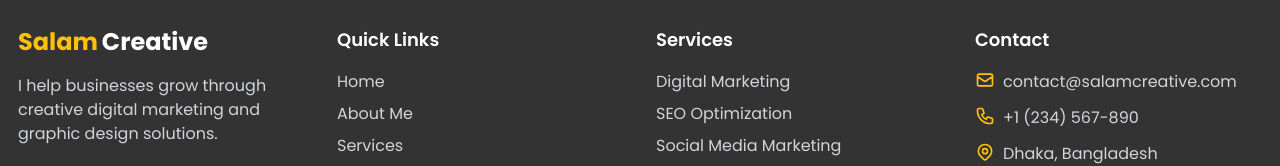
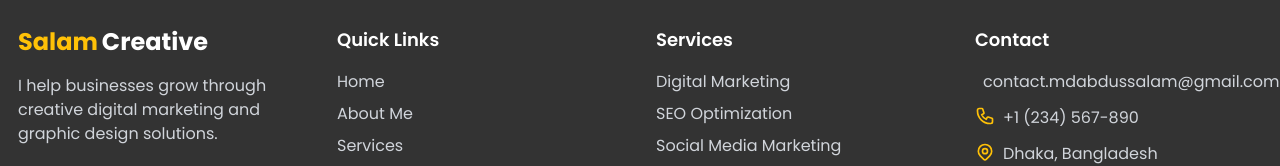
Before and after one commit to maya777m/salam-creative-hub, a React (Vite) app: page / in a window 1280 px wide. Shown: the part 4721-4887 px from the top of the page. Built offline with nearby package versions, Linux system fonts and the light colour scheme.

Commit message:
Visual edit in Lovable
Edited UI in Lovable

```diff
--- a/src/components/Footer.tsx
+++ b/src/components/Footer.tsx
@@ -121,9 +121,7 @@ const Footer: React.FC = () => {
                 <svg xmlns="http://www.w3.org/2000/svg" className="h-5 w-5 mr-2 text-amber-500" fill="none" viewBox="0 0 24 24" stroke="currentColor">
                   <path strokeLinecap="round" strokeLinejoin="round" strokeWidth={2} d="M3 8l7.89 5.26a2 2 0 002.22 0L21 8M5 19h14a2 2 0 002-2V7a2 2 0 00-2-2H5a2 2 0 00-2 2v10a2 2 0 002 2z" />
                 </svg>
-                <a href="mailto:contact@salamcreative.com" className="text-gray-300 hover:text-amber-500 transition-colors">
-                  contact@salamcreative.com
-                </a>
+                <a href="mailto:contact@salamcreative.com" className="text-gray-300 hover:text-amber-500 transition-colors">contact.mdabdussalam@gmail.com</a>
               </li>
               <li className="flex items-start">
                 <svg xmlns="http://www.w3.org/2000/svg" className="h-5 w-5 mr-2 text-amber-500" fill="none" viewBox="0 0 24 24" stroke="currentColor">
```
